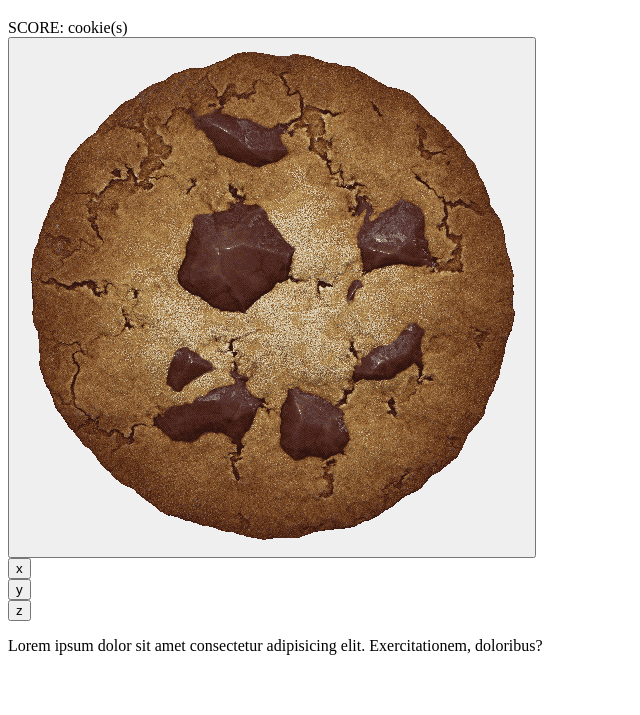
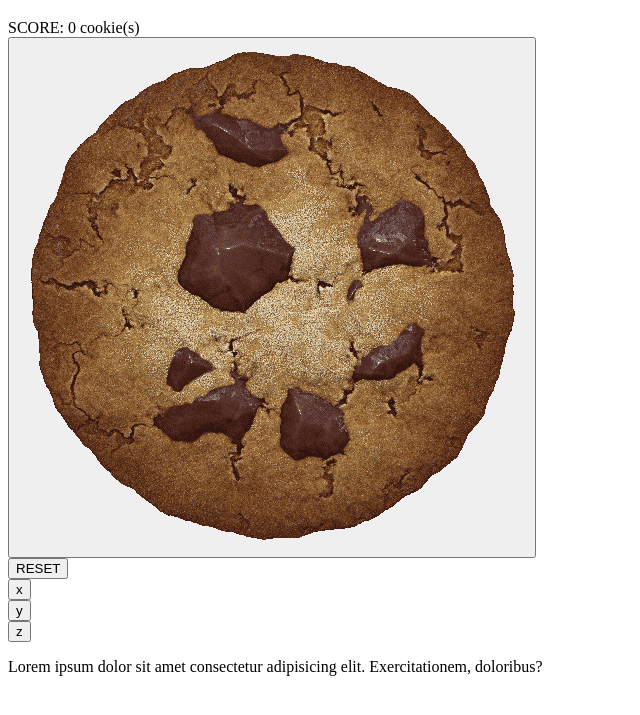
Before and after one commit to lalsdev/cookie-clicker, a plain HTML site: page index.html in a window 1280 px wide. Shown: the part 61-776 px from the top of the page, without its empty margins (0-640 px from the left). Drawn offline with Linux system fonts and the light colour scheme.

Commit message:
small change

```diff
--- a/assets/js/script.js
+++ b/assets/js/script.js
@@ -0,0 +1,14 @@
+(() => {
+
+    /* code */
+    const $cookie = document.getElementById('data-cookie-im');
+    const $score = document.getElementById('data-cookie-score');
+    localStorage.score = localStorage.getItem('score') || 0;
+    $score.innerHTML = localStorage.getItem('score');
+    $cookie.addEventListener('click', () => {
+        localStorage.score++;
+        $score.innerHTML = localStorage.getItem('score');
+    });
+    //localStorage.removeItem('score');
+
+})();
--- a/index.html
+++ b/index.html
@@ -15,12 +15,15 @@
         <article>
             <div id="wrapper">
                 <div id="block-score">
-                    <label for="data-cookie-im">SCORE: <span  id="data-cookie-score"></span> cookie(s)</label>
+                    <label for="data-cookie-im">SCORE: <span id="data-cookie-score"></span> cookie(s)</label>
                 </div>
                 <div>
                     <button>
                         <img src="assets/im/big-cookie.png" alt="" id="data-cookie-im">
                     </button>
+                </div>
+                <div>
+                    <button id="data-cookie-reset">RESET</button>
                 </div>
             </div>
         </article>
```
